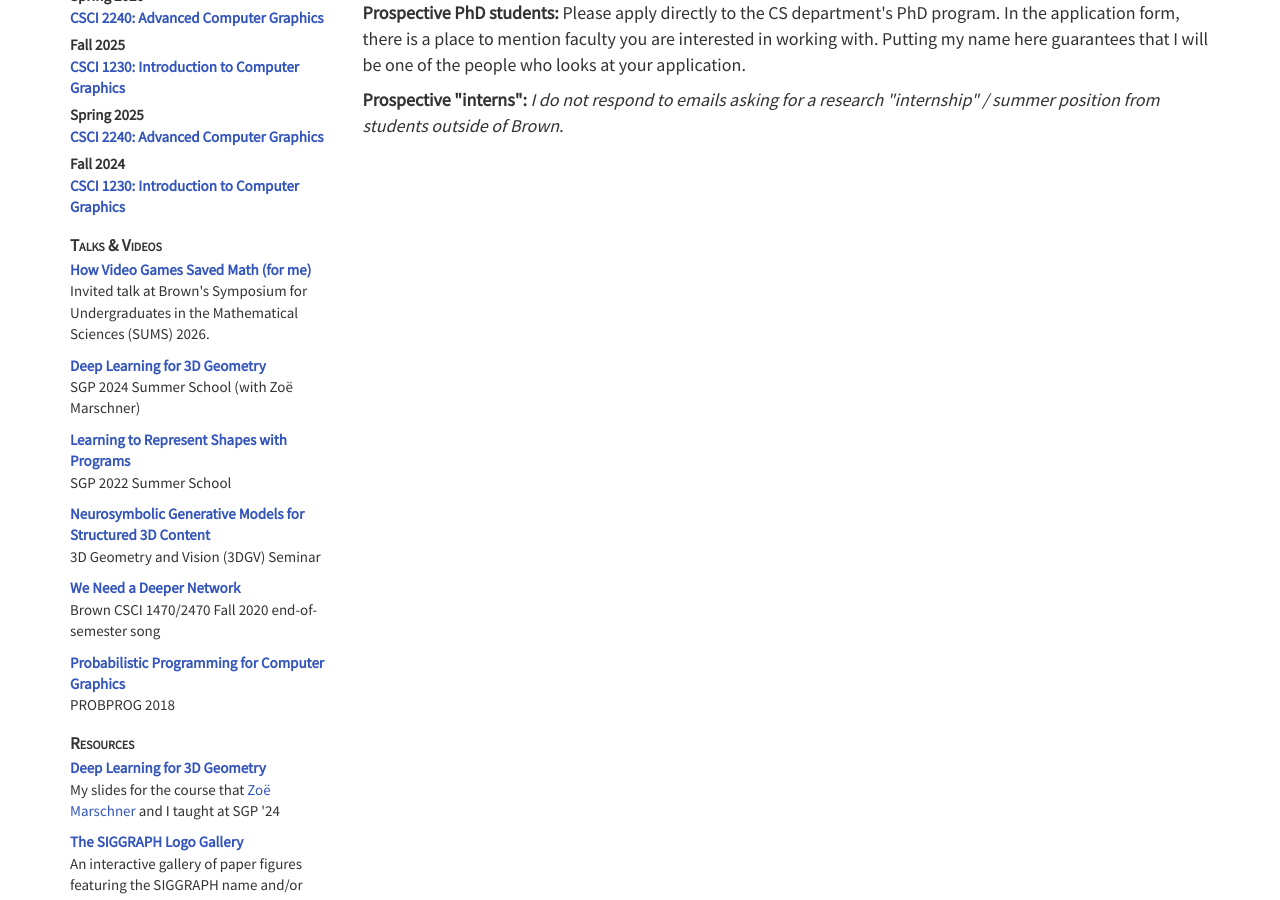
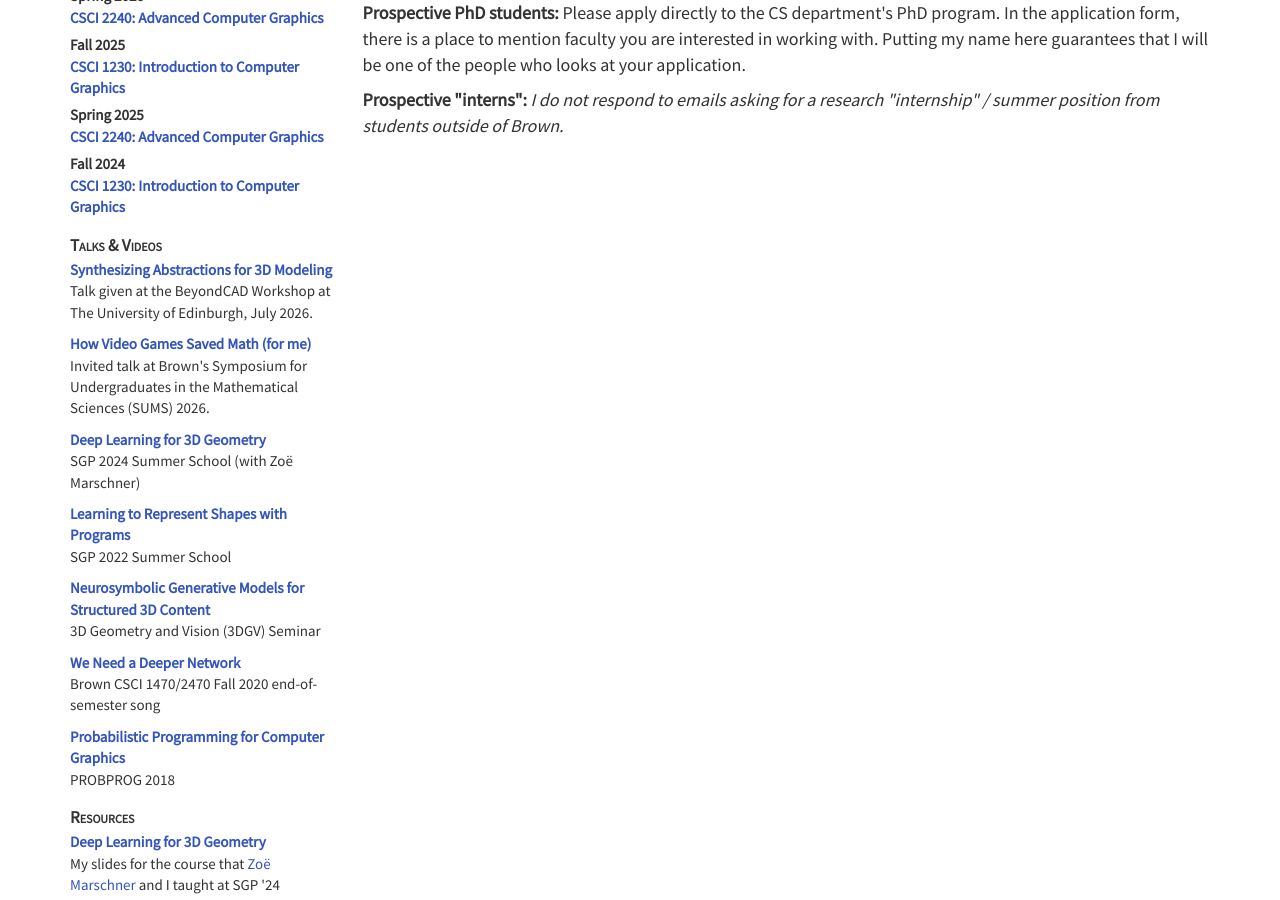
Before and after one commit to dritchie/dritchie.github.io, a Jekyll site: the page built from prospective_students.html, in a window 1280 px wide and 900 px high, scrolled down 713 px. Built offline with Jekyll 4.4.1, drawn with Linux system fonts in a browser that asks for light colours.

Commit message:
BeyondCAD talk.

```diff
--- a/_data/talks.json
+++ b/_data/talks.json
@@ -1,4 +1,9 @@
 [
+	{
+		"title": "Synthesizing Abstractions for 3D Modeling",
+		"link": "https://www.youtube.com/watch?v=K6VMeu95eyk",
+		"venue": "Talk given at the BeyondCAD Workshop at The University of Edinburgh, July 2026."
+	},
 	{
 		"title": "How Video Games Saved Math (for me)",
 		"link": "https://www.youtube.com/watch?v=8lT37g7toG8",
```
